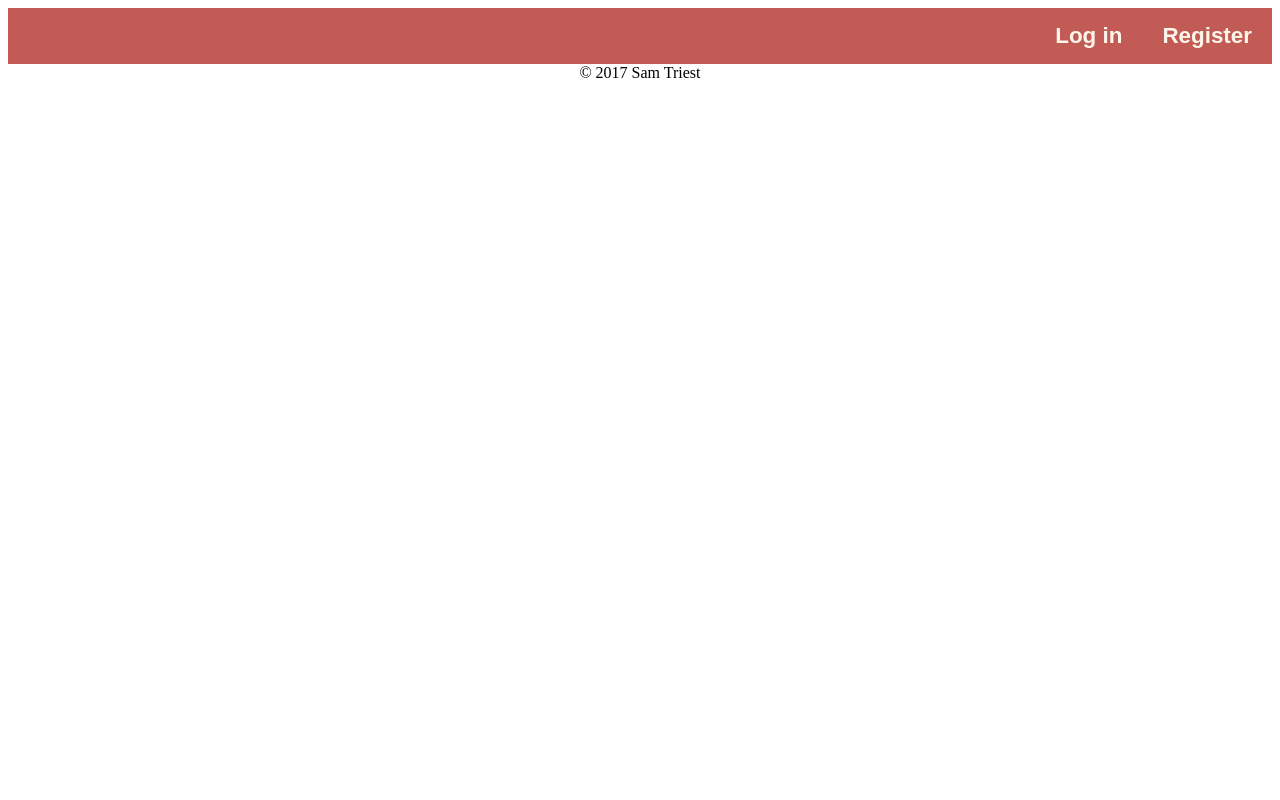
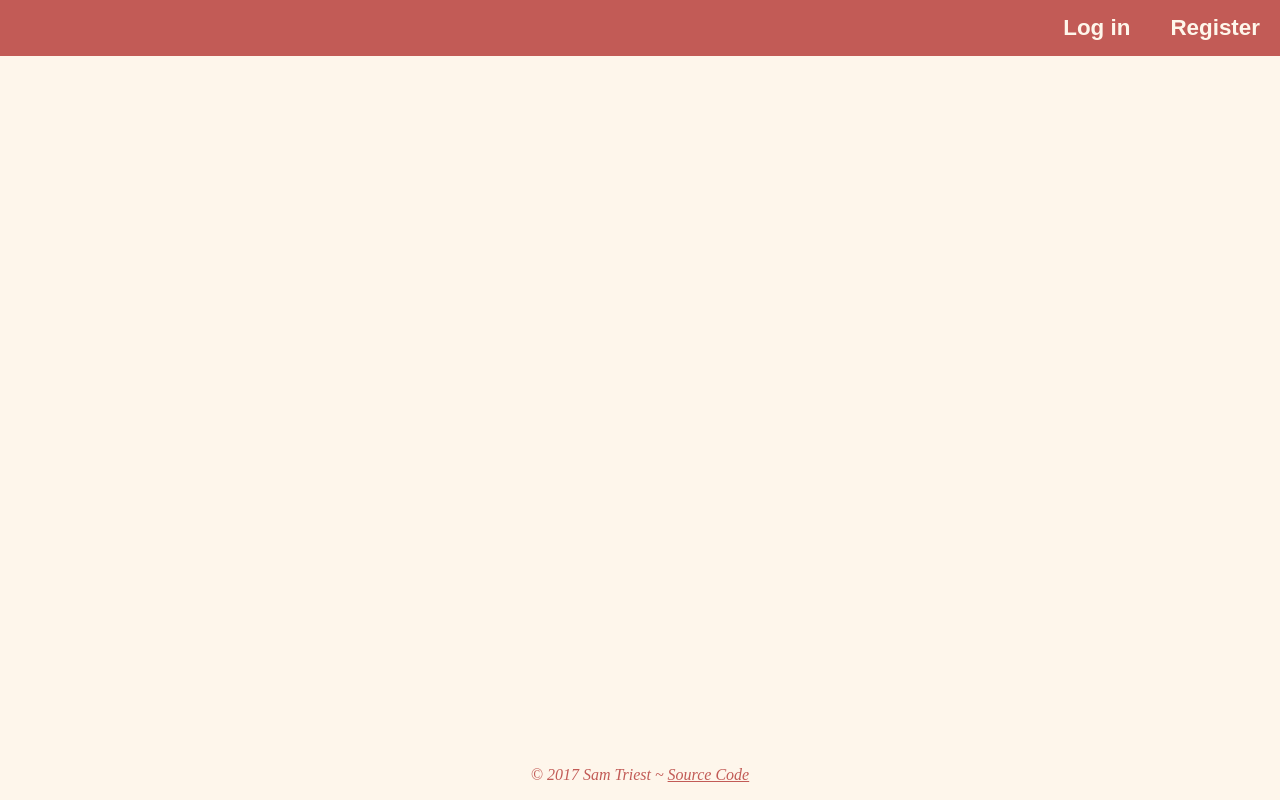
Before and after one commit to Ithalos/cs50, a Flask app: template final-project/templates/index.html in a window 1280 px wide. Run offline with Flask 2, Linux system fonts and the light colour scheme; the template is opened without the code that fills it, so the values that code supplies are empty; some libraries are stand-ins or nearby versions.

Commit message:
Update footer text and css, update body css

```diff
--- a/final-project/static/styles.css
+++ b/final-project/static/styles.css
@@ -10,10 +10,37 @@
  *
 */
 
+html
+{
+    position: relative;
+    min-height: 100%;
+}
+
+body
+{
+    /* Margin should match footer height */
+    margin: 0 0 30px;
+    background-color: #FEF6EB;
+}
+
 footer
 {
+    /* Height should match body margin */
+    height: 30;
+    left: 0;
+    bottom: 0;
+    width: 100%;
+    overflow: hidden;
+    position: absolute;
     text-align: center;
 }
+
+footer p, footer a
+{
+    font-style: oblique;
+    color: #C25B56;
+}
+
 
 .nav-bar ul
 {
--- a/final-project/templates/layout.html
+++ b/final-project/templates/layout.html
@@ -41,6 +41,13 @@
         {% block body %}
         {% endblock %}
 
-        <footer>&copy; 2017 Sam Triest</footer>
+        <footer>
+            <p>
+                &copy; 2017 Sam Triest ~
+                <a href="https://github.com/Ithalos/cs50/tree/master/final-project">
+                    Source Code
+                </a>
+            </p>
+        </footer>
     </body>
 </html>
```
